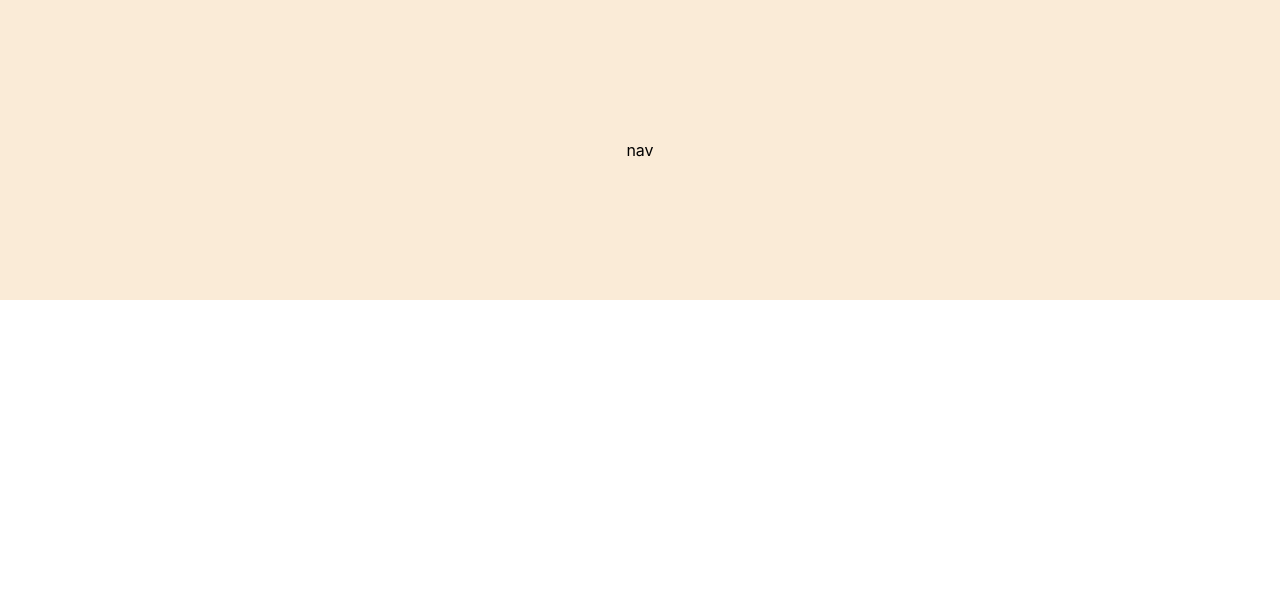
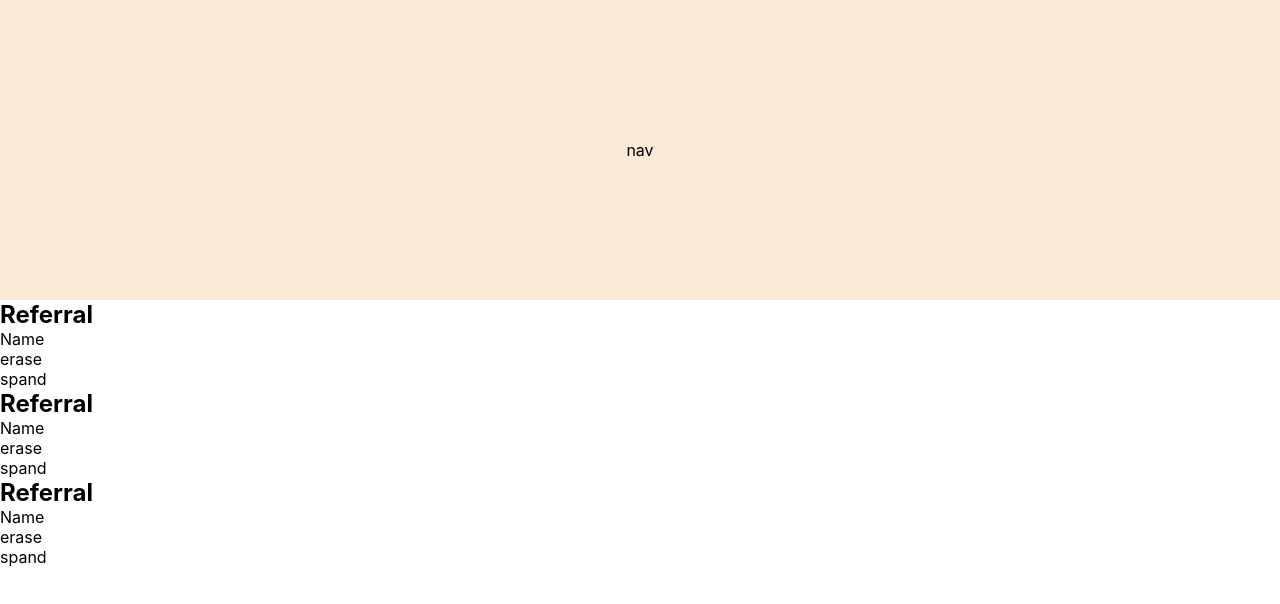
Before and after one commit to luis-pomare/lumahealthhq-patient-referral, a React (Create React App) app: page / in a window 1280 px wide. Shown: the top 604 px of the page. Built offline with nearby package versions, Linux system fonts and the light colour scheme.

Commit message:
Fix the main section so that it is visible

```diff
--- a/src/components/main/Main.js
+++ b/src/components/main/Main.js
@@ -1,5 +1,6 @@
 import React from 'react'
 import Referral from '../referral/Referral'
+import './main.css'
 
 export default function Main() {
   return (
--- /dev/null
+++ b/src/components/main/main.css
@@ -0,0 +1,4 @@
+main {
+  position: relative;
+  top: 300px;
+}
```
